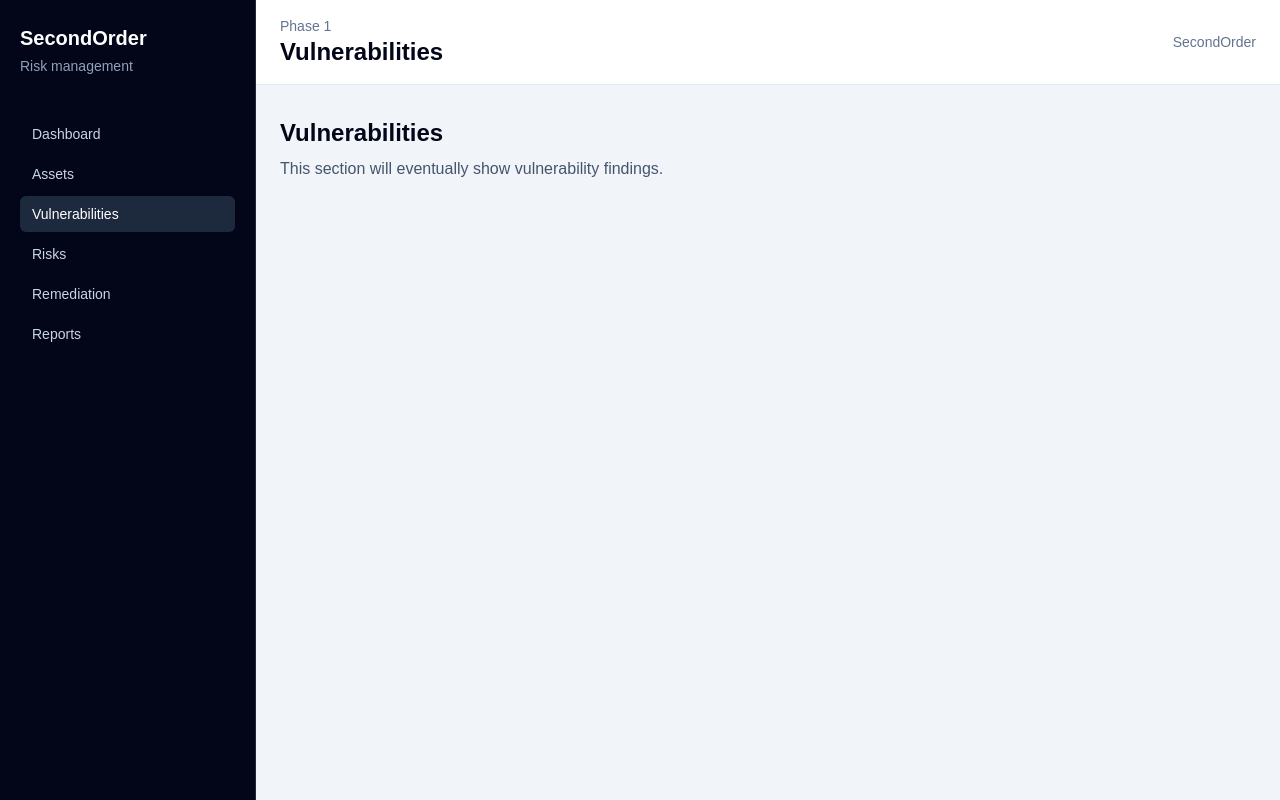
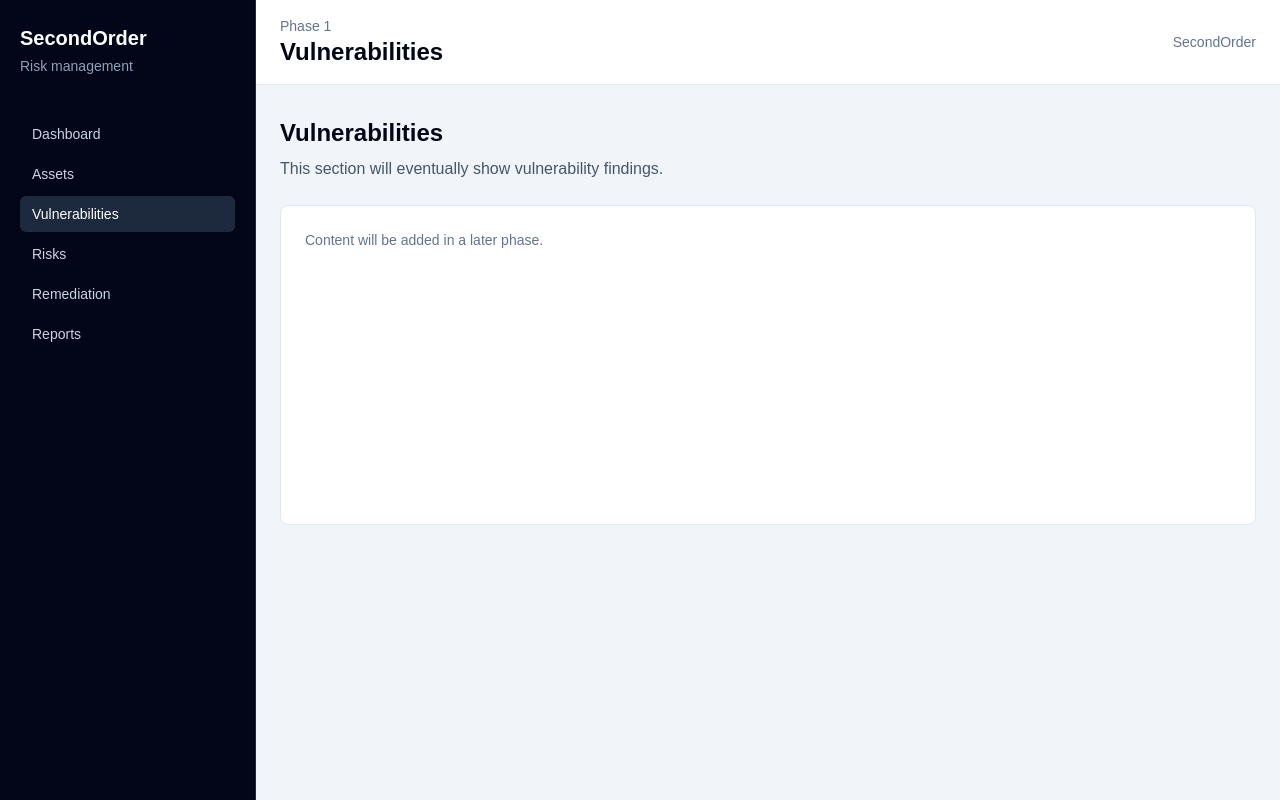
Before and after one commit to dsm-labs/secondorder, a Next.js app: page /vulnerabilities in a window 1280 px wide. Built offline with nearby package versions, Linux system fonts and the light colour scheme.

Commit message:
Standardize Phase 1 page structure

```diff
--- a/src/app/assets/page.tsx
+++ b/src/app/assets/page.tsx
@@ -1,10 +1,12 @@
+import PageSection from "@/components/page-section";
+
 export default function AssetsPage() {
   return (
-    <section>
-      <h2 className="text-2xl font-semibold text-slate-950">Assets</h2>
-      <p className="mt-2 text-slate-600">
-        This section will eventually track the systems SecondOrder manages.
-      </p>
-    </section>
+    <PageSection
+      title="Assets"
+      subtitle="This section will eventually track the systems SecondOrder manages."
+    >
+      Content will be added in a later phase.
+    </PageSection>
   );
 }
--- a/src/app/page.tsx
+++ b/src/app/page.tsx
@@ -1,10 +1,12 @@
+import PageSection from "@/components/page-section";
+
 export default function Home() {
   return (
-    <section>
-      <h2 className="text-2xl font-semibold text-slate-950">Dashboard</h2>
-      <p className="mt-2 text-slate-600">
-        A simple starting point for the future SecondOrder overview.
-      </p>
-    </section>
+    <PageSection
+      title="Dashboard"
+      subtitle="A simple starting point for the future SecondOrder overview."
+    >
+      Content will be added in a later phase.
+    </PageSection>
   );
 }
--- a/src/app/remediation/page.tsx
+++ b/src/app/remediation/page.tsx
@@ -1,10 +1,12 @@
+import PageSection from "@/components/page-section";
+
 export default function RemediationPage() {
   return (
-    <section>
-      <h2 className="text-2xl font-semibold text-slate-950">Remediation</h2>
-      <p className="mt-2 text-slate-600">
-        This section will eventually support remediation work tracking.
-      </p>
-    </section>
+    <PageSection
+      title="Remediation"
+      subtitle="This section will eventually support remediation work tracking."
+    >
+      Content will be added in a later phase.
+    </PageSection>
   );
 }
--- a/src/app/reports/page.tsx
+++ b/src/app/reports/page.tsx
@@ -1,10 +1,12 @@
+import PageSection from "@/components/page-section";
+
 export default function ReportsPage() {
   return (
-    <section>
-      <h2 className="text-2xl font-semibold text-slate-950">Reports</h2>
-      <p className="mt-2 text-slate-600">
-        This section will eventually provide executive reporting summaries.
-      </p>
-    </section>
+    <PageSection
+      title="Reports"
+      subtitle="This section will eventually provide executive reporting summaries."
+    >
+      Content will be added in a later phase.
+    </PageSection>
   );
 }
--- a/src/app/risks/page.tsx
+++ b/src/app/risks/page.tsx
@@ -1,10 +1,12 @@
+import PageSection from "@/components/page-section";
+
 export default function RisksPage() {
   return (
-    <section>
-      <h2 className="text-2xl font-semibold text-slate-950">Risks</h2>
-      <p className="mt-2 text-slate-600">
-        This section will eventually connect technical findings to business risk.
-      </p>
-    </section>
+    <PageSection
+      title="Risks"
+      subtitle="This section will eventually connect technical findings to business risk."
+    >
+      Content will be added in a later phase.
+    </PageSection>
   );
 }
--- a/src/app/vulnerabilities/page.tsx
+++ b/src/app/vulnerabilities/page.tsx
@@ -1,12 +1,12 @@
+import PageSection from "@/components/page-section";
+
 export default function VulnerabilitiesPage() {
   return (
-    <section>
-      <h2 className="text-2xl font-semibold text-slate-950">
-        Vulnerabilities
-      </h2>
-      <p className="mt-2 text-slate-600">
-        This section will eventually show vulnerability findings.
-      </p>
-    </section>
+    <PageSection
+      title="Vulnerabilities"
+      subtitle="This section will eventually show vulnerability findings."
+    >
+      Content will be added in a later phase.
+    </PageSection>
   );
 }
--- /dev/null
+++ b/src/components/page-section.tsx
@@ -0,0 +1,22 @@
+type PageSectionProps = {
+  title: string;
+  subtitle: string;
+  children?: React.ReactNode;
+};
+
+export default function PageSection({
+  title,
+  subtitle,
+  children
+}: PageSectionProps) {
+  return (
+    <section>
+      <h2 className="text-2xl font-semibold text-slate-950">{title}</h2>
+      <p className="mt-2 text-slate-600">{subtitle}</p>
+
+      <div className="mt-6 min-h-[320px] rounded-lg border border-slate-200 bg-white p-6 text-sm text-slate-500">
+        {children}
+      </div>
+    </section>
+  );
+}
```
